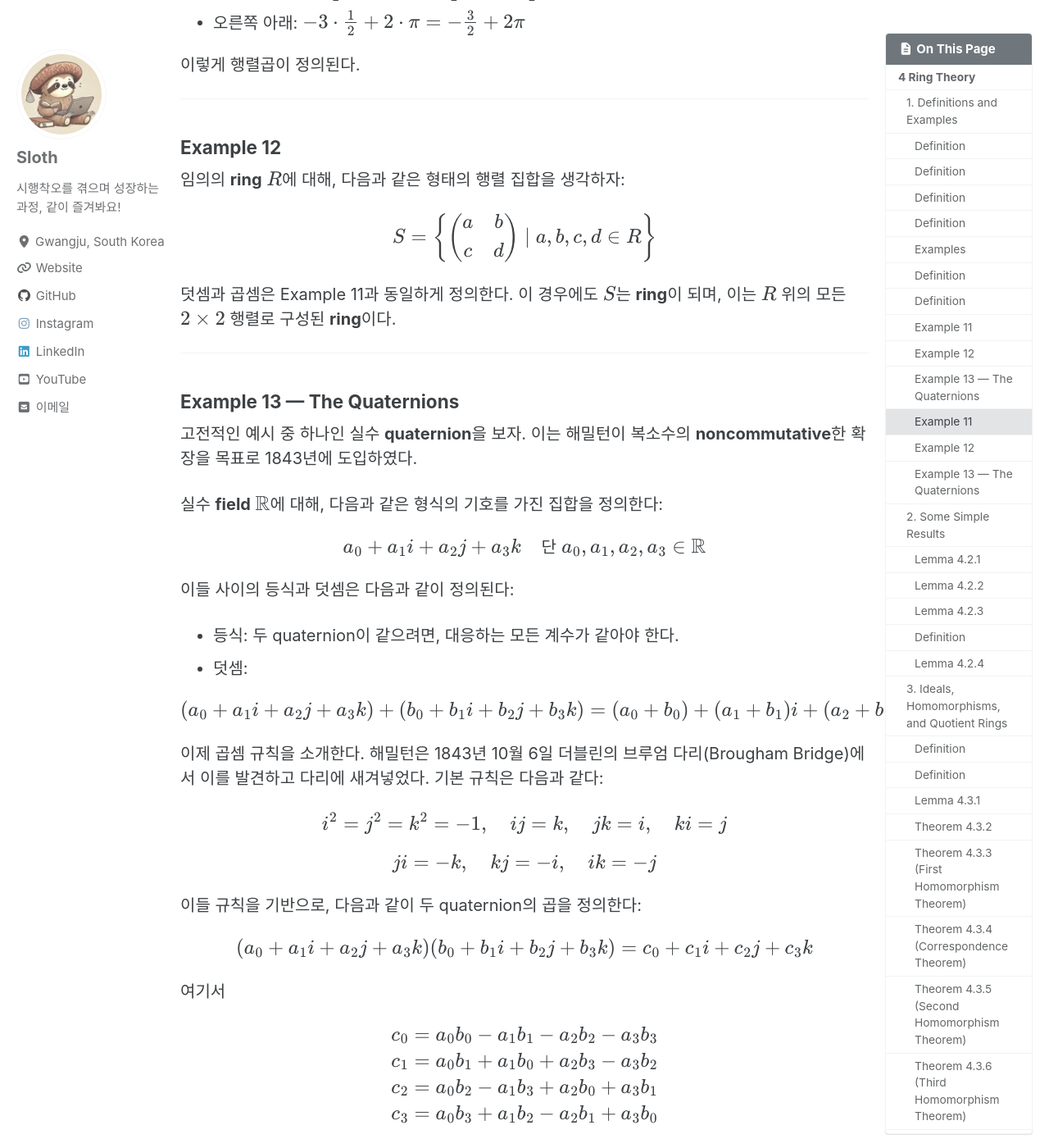
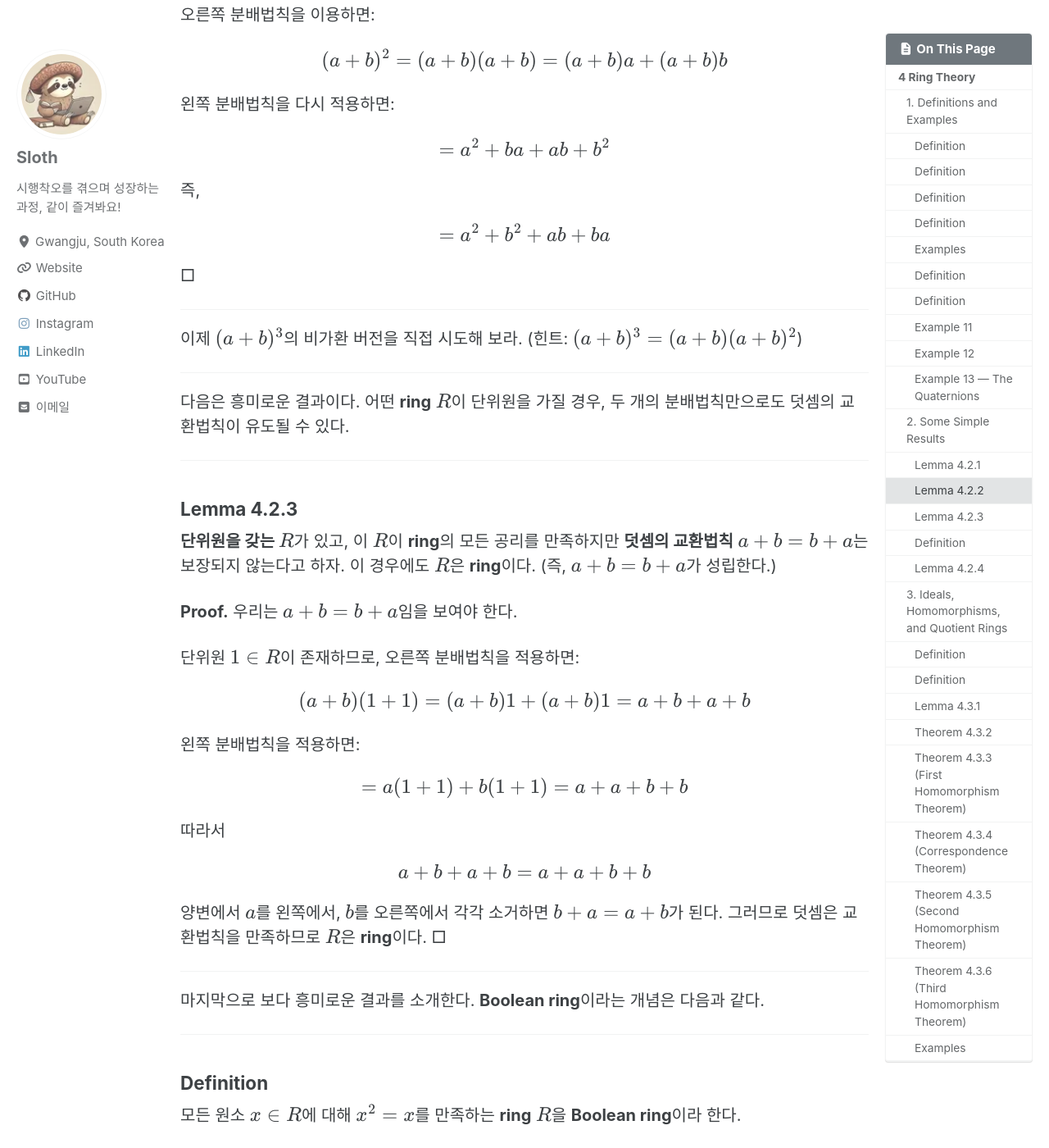
Before and after one commit to renaissance-sloth/renaissance-sloth.github.io, a Jekyll site: the page built from ko/Abstract Algebra/_posts/2025-05-24-ring theory.md, in a window 1280 px wide and 1400 px high, scrolled down 11760 px. Shown: the whole window at 82% size. Built offline with Jekyll 4.4.1, drawn with Linux system fonts in a browser that asks for light colours; cached includes are drawn as plain includes; formulas are drawn with MathJax 3; comment, search, counter and statistics services are not loaded; some of the changed text lies outside the part shown.

Commit message:
Docs: Remove duplicated content

```diff
--- a/ko/Abstract Algebra/_posts/2025-05-24-ring theory.md
+++ b/ko/Abstract Algebra/_posts/2025-05-24-ring theory.md
@@ -384,216 +384,6 @@ $$
 
 ---
 
-우리는 이제 **noncommutative**한 예시들을 살펴보고자 한다. 이러한 예시들은 풍부하게 존재하지만, 독자가 선형대수학에 익숙하다는 전제를 하지 않기 때문에 그리 쉽게 찾을 수는 없다. 가장 쉽고 자연스러운 출발점은 **field** 위의 행렬이다. 따라서 우리의 첫 **noncommutative** 예시는 실수 계수의 $2 \times 2$ 행렬 집합이 될 것이다.
-
----
-
-### Example 11
-
-$F$를 실수의 **field**라 하자. 그리고 $R$을 다음과 같은 모든 정사각 배열의 집합이라 하자:
-
-$$
-\begin{pmatrix}
-a & b \\
-c & d
-\end{pmatrix}, \quad \text{단 } a, b, c, d \in \mathbb{R}
-$$
-
-이러한 배열에 대해 덧셈은 자연스럽게 다음과 같이 정의된다:
-
-$$
-\begin{pmatrix}
-a & b \\
-c & d
-\end{pmatrix}
-+
-\begin{pmatrix}
-r & s \\
-t & u
-\end{pmatrix}
-=
-\begin{pmatrix}
-a + r & b + s \\
-c + t & d + u
-\end{pmatrix}
-$$
-
-이 연산 하에서 $R$은 덧셈에 대해 **abelian group**을 이루며, 영원소는
-
-$$
-\begin{pmatrix}
-0 & 0 \\
-0 & 0
-\end{pmatrix}
-$$
-
-이고, 음원소는 각 성분의 부호를 반대한 행렬이다.
-
-**ring** 구조를 갖추기 위해서는 곱셈 연산이 필요하다. 우리는 다음과 같이 정의한다:
-
-$$
-\begin{pmatrix}
-a & b \\
-c & d
-\end{pmatrix}
-\begin{pmatrix}
-r & s \\
-t & u
-\end{pmatrix}
-=
-\begin{pmatrix}
-ar + bt & as + bu \\
-cr + dt & cs + du
-\end{pmatrix}
-$$
-
-이 곱셈 연산이 다소 인위적으로 보일 수 있지만, 이 연산과 위 덧셈 연산을 함께 사용할 경우 $R$은 **noncommutative ring**이 된다. 이때,
-
-$$
-\begin{pmatrix}
-1 & 0 \\
-0 & 1
-\end{pmatrix}
-$$
-
-은 단위원으로 작용한다.
-
-한 가지 흥미로운 점은 다음과 같다:
-
-$$
-\begin{pmatrix}
-1 & 1 \\
-0 & 0
-\end{pmatrix}
-\begin{pmatrix}
-1 & 1 \\
-0 & 0
-\end{pmatrix}
-=
-\begin{pmatrix}
-1 & 1 \\
-0 & 0
-\end{pmatrix}
-$$
-
-이므로 이는 자명하지 않은 원소인데도 제곱하면 0이 된다. 즉, **zero-divisor**이다.
-
-이 $R$은 실수 **field** $F$ 위의 모든 $2 \times 2$ 행렬로 구성된 **ring**이다.
-
-이러한 행렬 곱셈에 익숙하지 않은 독자를 위해, 이 곱셈이 어떻게 작동하는지 설명하자.
-
-* 곱의 왼쪽 위 항목은 A의 첫 번째 행과 B의 첫 번째 열을 "곱하여" 계산한다.
-* 오른쪽 위 항목은 A의 첫 번째 행과 B의 두 번째 열
-* 왼쪽 아래는 A의 두 번째 행과 B의 첫 번째 열
-* 오른쪽 아래는 A의 두 번째 행과 B의 두 번째 열
-
-예를 들어 다음과 같은 두 행렬을 곱해보자:
-
-$$
-A =
-\begin{pmatrix}
-1 & \pi \\
--3 & 2
-\end{pmatrix},
-\quad
-B =
-\begin{pmatrix}
-\frac{1}{2} & \frac{1}{2} \\
-1 & \pi
-\end{pmatrix}
-$$
-
-그러면
-
-* 왼쪽 위 항목: $1 \cdot \frac{1}{2} + \pi \cdot 1 = \frac{1}{2} + \pi$
-* 오른쪽 위: $1 \cdot \frac{1}{2} + \pi \cdot \pi = \frac{1}{2} + \pi^2$
-* 왼쪽 아래: $-3 \cdot \frac{1}{2} + 2 \cdot 1 = -\frac{3}{2} + 2 = \frac{1}{2}$
-* 오른쪽 아래: $-3 \cdot \frac{1}{2} + 2 \cdot \pi = -\frac{3}{2} + 2\pi$
-
-이렇게 행렬곱이 정의된다.
-
----
-
-### Example 12
-
-임의의 **ring** $R$에 대해, 다음과 같은 형태의 행렬 집합을 생각하자:
-
-$$
-S = \left\{
-\begin{pmatrix}
-a & b \\
-c & d
-\end{pmatrix}
-\mid a, b, c, d \in R
-\right\}
-$$
-
-덧셈과 곱셈은 Example 11과 동일하게 정의한다. 이 경우에도 $S$는 **ring**이 되며, 이는 $R$ 위의 모든 $2 \times 2$ 행렬로 구성된 **ring**이다.
-
----
-
-### Example 13 — The Quaternions
-
-고전적인 예시 중 하나인 실수 **quaternion**을 보자. 이는 해밀턴이 복소수의 **noncommutative**한 확장을 목표로 1843년에 도입하였다.
-
-실수 **field** $\mathbb{R}$에 대해, 다음과 같은 형식의 기호를 가진 집합을 정의한다:
-
-$$
-a_0 + a_1 i + a_2 j + a_3 k \quad \text{단 } a_0, a_1, a_2, a_3 \in \mathbb{R}
-$$
-
-이들 사이의 등식과 덧셈은 다음과 같이 정의된다:
-
-* 등식: 두 quaternion이 같으려면, 대응하는 모든 계수가 같아야 한다.
-* 덧셈:
-
-$$
-(a_0 + a_1 i + a_2 j + a_3 k) + (b_0 + b_1 i + b_2 j + b_3 k)
-= (a_0 + b_0) + (a_1 + b_1)i + (a_2 + b_2)j + (a_3 + b_3)k
-$$
-
-이제 곱셈 규칙을 소개한다. 해밀턴은 1843년 10월 6일 더블린의 브루엄 다리(Brougham Bridge)에서 이를 발견하고 다리에 새겨넣었다. 기본 규칙은 다음과 같다:
-
-$$
-i^2 = j^2 = k^2 = -1, \quad ij = k, \quad jk = i, \quad ki = j
-$$
-
-$$
-ji = -k, \quad kj = -i, \quad ik = -j
-$$
-
-이들 규칙을 기반으로, 다음과 같이 두 quaternion의 곱을 정의한다:
-
-$$
-(a_0 + a_1 i + a_2 j + a_3 k)(b_0 + b_1 i + b_2 j + b_3 k)
-= c_0 + c_1 i + c_2 j + c_3 k
-$$
-
-여기서
-
-$$
-\begin{aligned}
-c_0 &= a_0 b_0 - a_1 b_1 - a_2 b_2 - a_3 b_3 \\
-c_1 &= a_0 b_1 + a_1 b_0 + a_2 b_3 - a_3 b_2 \\
-c_2 &= a_0 b_2 - a_1 b_3 + a_2 b_0 + a_3 b_1 \\
-c_3 &= a_0 b_3 + a_1 b_2 - a_2 b_1 + a_3 b_0
-\end{aligned}
-$$
-
-계산은 복잡해 보이지만, 이 모든 것은 분배법칙과 위의 곱셈 규칙을 반복 적용함으로써 얻어진다.
-
-만약 $x = a_0 + a_1 i + a_2 j + a_3 k \ne 0$이라면, 다음 항등식이 성립한다:
-
-$$
-x \cdot \bar{x} = a_0^2 + a_1^2 + a_2^2 + a_3^2
-$$
-
-이 값이 $\ne 0$이므로, 역원이 존재함을 보여준다. 따라서 quaternion의 집합은 단위원을 갖는 **noncommutative division ring**이다.
-
-이 **quaternion**은 종종 수학자들이 접하는 유일한 **noncommutative division ring**이기도 하다.
-
----
-
 ## 2. Some Simple Results
 
 우리는 이제 여러 **ring** 예시를 살펴보았고, 이를 직접 다뤄보기도 했다. 따라서 이제는 계산에서 자주 발생할 수 있는 번거로운 사소한 오류들을 피할 수 있도록 몇 가지 계산 규칙들을 정리하는 것이 바람직하다.
@@ -612,7 +402,7 @@ $$
 
 ### Lemma 4.2.1
 
-\*\*임의의 ring $R$, 그리고 $a, b \in R$\*\*에 대해 다음이 성립한다:
+**임의의 ring $R$, 그리고 $a, b \in R$**에 대해 다음이 성립한다:
 
 * (a) $a \cdot 0 = 0 \cdot a = 0$
 * (b) $a \cdot (-b) = (-a) \cdot b = -(ab)$
@@ -663,7 +453,7 @@ $$
 
 ### Lemma 4.2.2
 
-\*\*임의의 ring $R$, 그리고 $a, b \in R$\*\*에 대해 다음이 성립한다:
+**임의의 ring $R$, 그리고 $a, b \in R$**에 대해 다음이 성립한다:
 
 $$
 (a + b)^2 = a^2 + b^2 + ab + ba
@@ -705,7 +495,7 @@ $$
 
 ### Lemma 4.2.3
 
-\*\*단위원을 갖는 $R$\*\*가 있고, 이 $R$이 **ring**의 모든 공리를 만족하지만 **덧셈의 교환법칙** $a + b = b + a$는 보장되지 않는다고 하자. 이 경우에도 $R$은 **ring**이다. (즉, $a + b = b + a$가 성립한다.)
+**단위원을 갖는 $R$**가 있고, 이 $R$이 **ring**의 모든 공리를 만족하지만 **덧셈의 교환법칙** $a + b = b + a$는 보장되지 않는다고 하자. 이 경우에도 $R$은 **ring**이다. (즉, $a + b = b + a$가 성립한다.)
 
 **Proof.** 우리는 $a + b = b + a$임을 보여야 한다.
 
@@ -1242,3 +1032,5 @@ $$
 따라서 $(a)$는 $R$의 **ideal**이다.
 
 만약 $R$이 **commutative**하지 않다면, 위 정의의 집합은 **ideal**이 아닐 수도 있다. 그러나 최소한 **left ideal**임은 확실하다.
+
+<!-- TODO() -->
```
